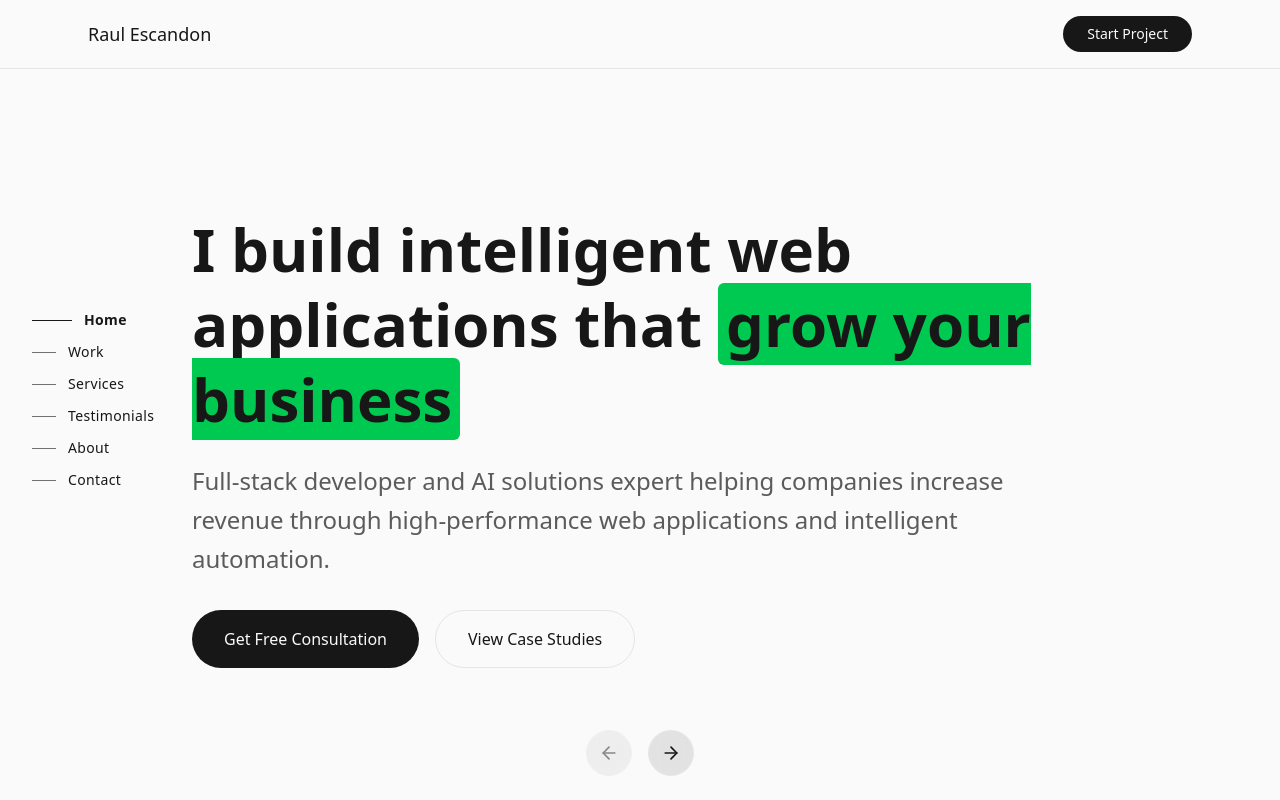
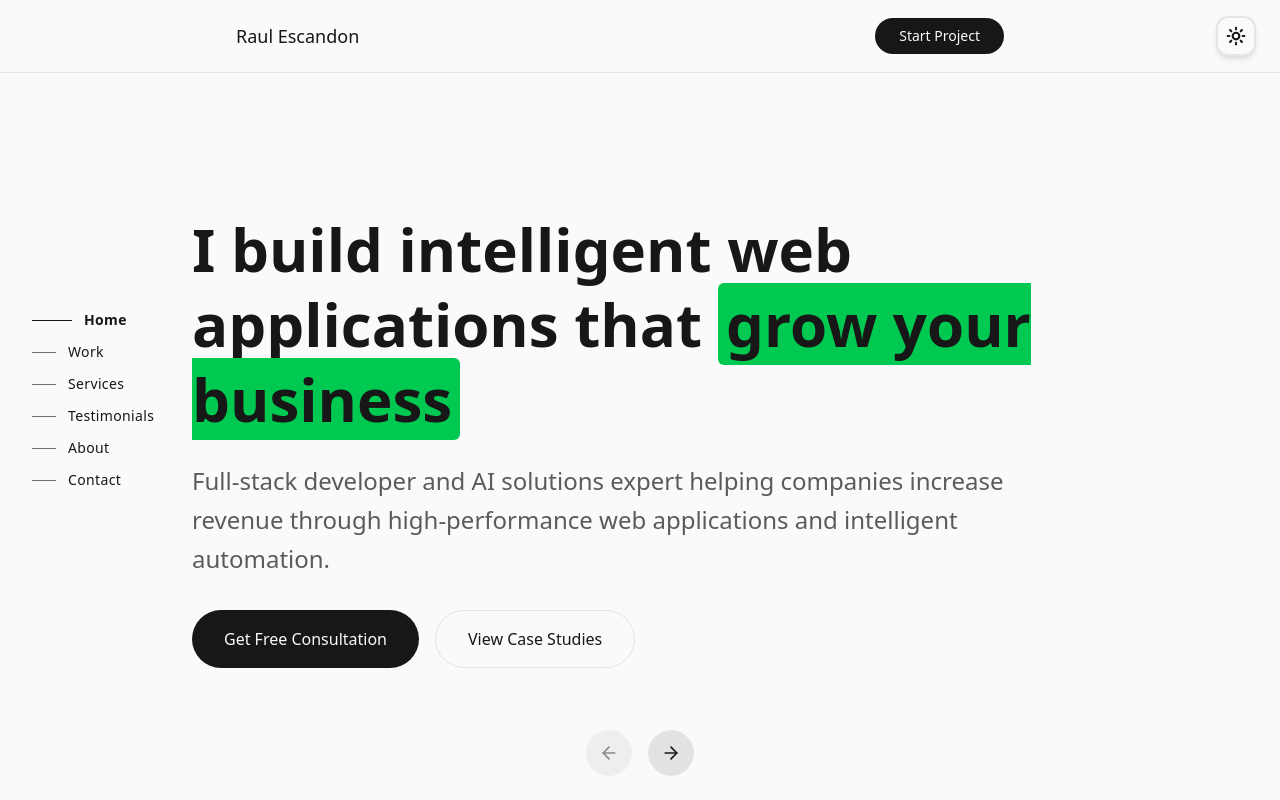
Before and after one commit to elmerescandon/portofolio-v2, a Next.js app: page / in a window 1280 px wide. Built offline with nearby package versions, Linux system fonts and the light colour scheme.

Commit message:
Add section selector

```diff
--- a/src/app/components/Navigation/index.tsx
+++ b/src/app/components/Navigation/index.tsx
@@ -15,7 +15,11 @@ export default function Navigation({ currentSection, goToSection }: NavigationPr
       animate={{ y: 0 }}
       className="fixed top-0 left-0 right-0 bg-background/80 backdrop-blur-sm border-b border-border z-50"
     >
-      <nav className="max-w-6xl mx-auto px-6 py-4 flex justify-between items-center">
+      <nav className="w-full mx-auto px-6 py-4 flex justify-between items-center">
+        <div>
+
+        </div>
+        <div className="max-w-3xl w-full flex items-center justify-between space-x-8">
           <motion.div
             className="font-medium text-lg"
             whileHover={{ scale: 1.05 }}
@@ -46,7 +50,8 @@ export default function Navigation({ currentSection, goToSection }: NavigationPr
           >
             Start Project
           </motion.button>
-        {/* <ThemeToggle /> */}
+        </div>
+        <ThemeToggle />
       </nav>
     </motion.header>
   );
```
Lines whose indentation alone changed are shown as unchanged.
